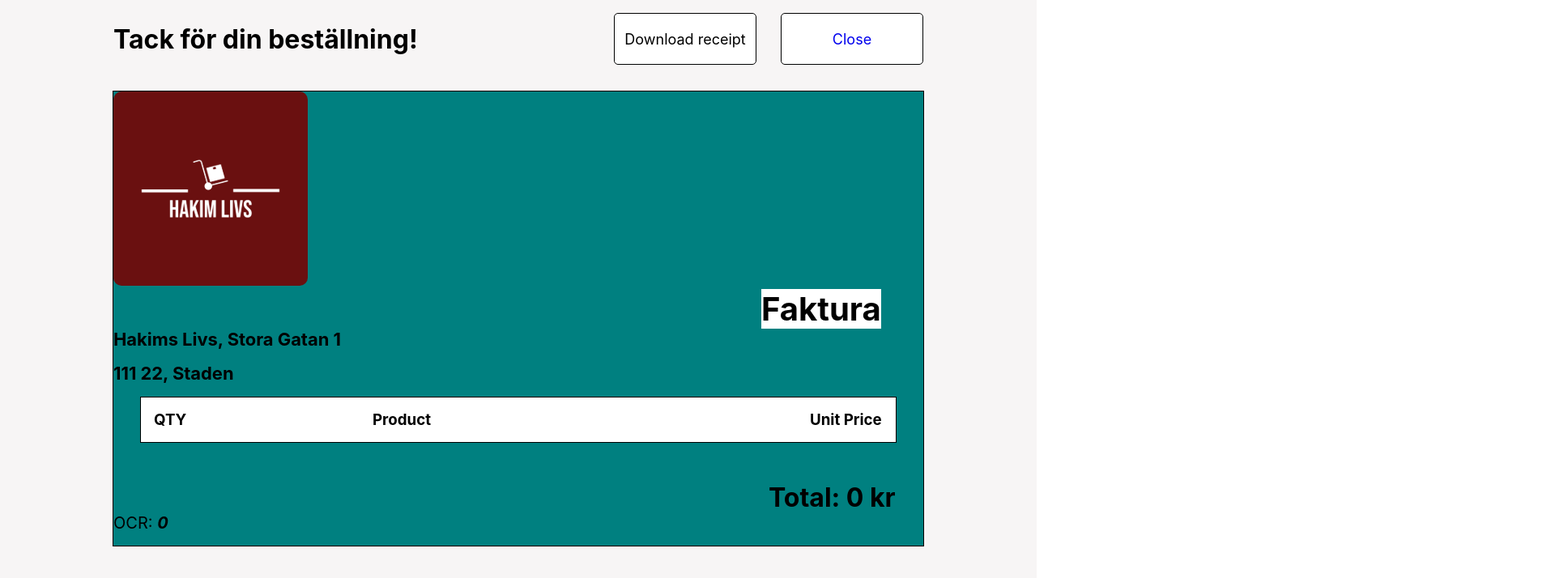
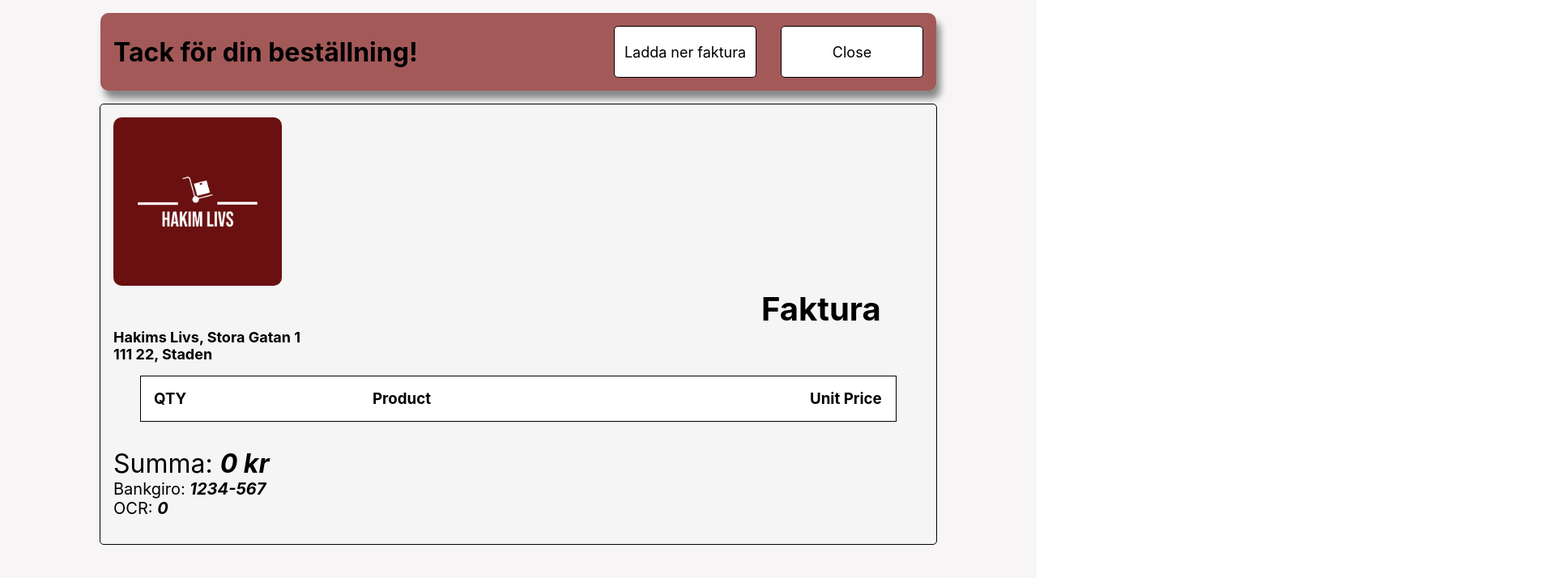
Before and after one commit to PUVSNV21-KVALIT21/Grupp2, a React (Create React App) app in the folder frontend/: page /receipt in a window 1280 px wide. Shown: the top 714 px of the page at 81% size, 1920 px wide, since content can reach past the window. Built offline with nearby package versions, Linux system fonts and the light colour scheme.

Commit message:
total price for each item works. Receipt styling

```diff
--- a/frontend/package.json
+++ b/frontend/package.json
@@ -4,6 +4,7 @@
   "private": true,
   "dependencies": {
     "@mui/material": "^5.6.3",
+    "@react-pdf/renderer": "^2.1.1",
     "@reduxjs/toolkit": "^1.8.1",
     "@testing-library/jest-dom": "^5.16.4",
     "@testing-library/react": "^13.1.1",
--- a/frontend/src/Pages/Checkout (Till Kassan)/Cart/CartPage/Shopping-Cart/Item-Summary-Component/item-summary-component.tsx
+++ b/frontend/src/Pages/Checkout (Till Kassan)/Cart/CartPage/Shopping-Cart/Item-Summary-Component/item-summary-component.tsx
@@ -3,16 +3,16 @@ import trash from '../../../../../../assets/graphics/trash.svg';
 
 function ItemSummary({
   title,
+  price,
   totalPrice,
-  price,
   IncreaseQuantity,
   quantity,
   DecreaseQuantity,
   RemoveFromCart,
 }: {
   title: string;
+  price: number;
   totalPrice: number;
-  price: number;
   IncreaseQuantity: () => void;
   quantity: number;
   DecreaseQuantity: () => void;
--- a/frontend/src/Pages/Receipt/receipt-style.css
+++ b/frontend/src/Pages/Receipt/receipt-style.css
@@ -1,3 +1,7 @@
+.receipt-wrapper {
+  padding: 1rem;
+}
+
 .receipt-header {
   display: grid;
   align-items: center;
@@ -7,7 +11,9 @@
   grid-template-columns: 3fr 1fr auto;
   margin-bottom: 1rem;
   padding: 1rem;
-  /* background-color: teal; */
+  box-shadow: 5px 10px 8px #888888;
+  background-color: #a45959;
+  border-radius: 10px;
 }
 
 #download-receipt-btn {
@@ -36,9 +42,12 @@
   background-color: rgb(231, 114, 114);
 }
 
+#link-close {
+  color: black;
+}
+
 #logo {
-  width: 15rem;
-  height: 15rem;
+  height: 13rem;
   border-radius: 10px;
 }
 
@@ -47,18 +56,22 @@
   max-width: 1000px;
   width: auto;
   height: auto;
-  background-color: teal;
+  background-color: whitesmoke;
   border: 1px solid black;
+  padding: 1rem;
+  border-radius: 5px;
+}
+
+.adress-info {
+  margin-bottom: 1rem;
 }
 
 .adress-info h3 {
+  font-size: 18px;
   list-style: none;
-  margin-bottom: 1rem;
 }
 
 .receipt h2 {
-  background-color: white;
-  width: fit-content;
   position: relative;
   inset: 0 0 0 80%;
   font-size: 40px;
@@ -75,21 +88,24 @@
   padding: 1rem;
 }
 
-#total-price {
-  position: relative;
-  left: 4.1rem;
-  text-align: right;
-  width: 900px;
-  font-size: 2rem;
-  margin-top: 3rem;
-}
-
-.ocr {
+.payment {
+  margin-top: 2rem;
   margin-bottom: 1rem;
 }
 
-.ocr h4 {
+.payment h4 {
   display: inline;
+}
+
+#total-price-header {
+  font-weight: 400;
+  font-size: 2rem;
+}
+
+#total-price {
+  font-size: 2rem;
+  margin-top: 3rem;
+  font-style: oblique;
 }
 
 #ocr-header {
--- a/frontend/src/Pages/Receipt/receipt.tsx
+++ b/frontend/src/Pages/Receipt/receipt.tsx
@@ -2,7 +2,7 @@ import { Link } from 'react-router-dom';
 import { connect } from 'react-redux';
 import Product from './ProductComponent/product-component';
 import { Item, ShoppingCart } from '../../Models';
-import { useEffect, useState } from 'react';
+import React, { useEffect, useState } from 'react';
 import { RESET, store } from '../../Redux/cartReducer';
 import logo from '../../assets/graphics/Logoredbackground.svg';
 import './receipt-style.css';
@@ -10,6 +10,7 @@ import './receipt-style.css';
 function Receipt({ cart }: { cart: [] }) {
   const [totalPrice, setTotalPrice] = useState(0);
   const [OCR, setOCR] = useState(0);
+  const ref: any = React.createRef();
 
   let price = 0;
   useEffect(() => {
@@ -27,17 +28,17 @@ function Receipt({ cart }: { cart: [] }) {
   }
 
   return (
-    <div>
+    <div className="receipt-wrapper">
       <div className="receipt-header">
         <h1>Tack för din beställning!</h1>
-        <button id="download-receipt-btn">Download receipt</button>
-        <Link to={'/'}>
+        <button id="download-receipt-btn">Ladda ner faktura</button>
+        <Link id="link-close" to={'/'}>
           <button id="ctn-shopping-btn" onClick={() => store.dispatch(RESET())}>
             Close
           </button>
         </Link>
       </div>
-      <div className="receipt">
+      <div className="receipt" ref={ref}>
         <img src={logo} alt="logo" id="logo"></img>
         <h2>Faktura</h2>
         <h3>
@@ -54,8 +55,14 @@ function Receipt({ cart }: { cart: [] }) {
         {cart.map((item: Item) => {
           return <Product key={item.id} qty={item.qty} title={item.title} price={item.price} />;
         })}
-        <h4 id="total-price">Total: {Math.round(totalPrice * 100) / 100} kr</h4>
-        <div className="ocr">
+
+        <div className="payment">
+          <h4 id="total-price-header">Summa: </h4>
+          <h4 id="total-price">{Math.round(totalPrice * 100) / 100} kr</h4>
+          <br />
+          <h4 id="ocr-header">Bankgiro: </h4>
+          <h4 id="ocr-number">1234-567</h4>
+          <br />
           <h4 id="ocr-header">OCR: </h4>
           <h4 id="ocr-number">{OCR}</h4>
         </div>
```
Also changed, not shown: frontend/src/assets/graphics/trash.png (deleted), 1 other file (tests, documents, lock files or other folders).
